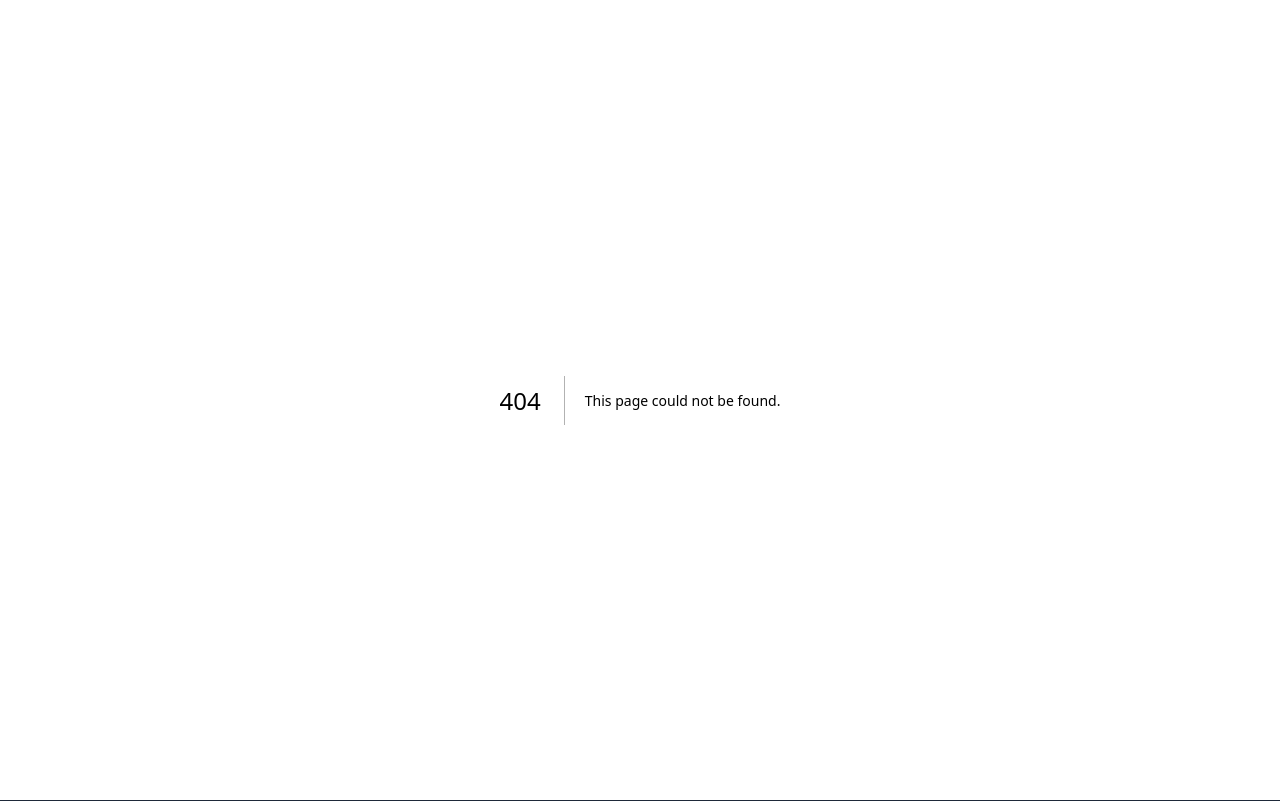
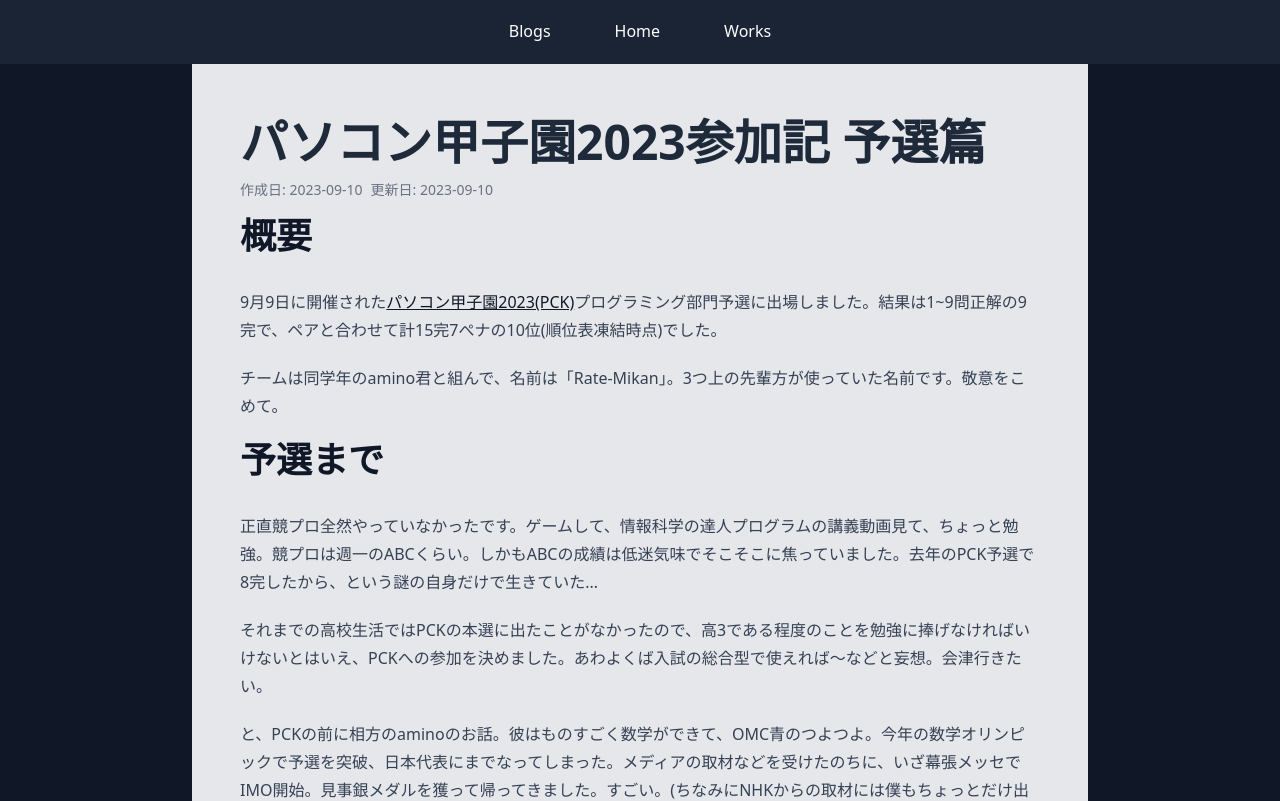
Before and after one commit to Luke256/Luke256.dev, a Next.js app: page /blogs/pck2023yo in a window 1280 px wide. Before the commit this address had no page. Shown: the top 801 px of the page. Built offline with nearby package versions, Linux system fonts and the light colour scheme.

Commit message:
all blogs

```diff
--- /dev/null
+++ b/app/blogs/pck2023yo/metadata.ts
@@ -0,0 +1,9 @@
+import type { BlogInfo } from "@/components/blogs/BlogPage";
+
+const bloginfo: BlogInfo = {
+    title: "パソコン甲子園2023参加記 予選篇",
+    createdAt: "2023-09-10",
+    updatedAt: "2023-09-10",
+}
+
+export default bloginfo;
--- a/blogs/PCK2023_yo/index.md
+++ b/app/blogs/pck2023yo/page.mdx
@@ -1,9 +1,18 @@
----
-slug: "/post/pck2023yo"
-title: "パソコン甲子園2023参加記 予選篇"
-date: "2023-09-10"
-update: "2023-09-10"
----
+import { Tweet } from 'react-tweet'
+import bloginfo from "./metadata"
+import BlogPage from "@/components/blogs/BlogPage"
+
+export const metadata = {
+  title: bloginfo.title + " | Luke256のブログ",
+}
+
+export default function MDXPage({ children }) {
+  return (
+    <BlogPage bloginfo={bloginfo}>
+      {children}
+    </BlogPage>
+  )
+}
 
 # 概要
 9月9日に開催された[パソコン甲子園2023(PCK)](https://pckoshien.u-aizu.ac.jp/)プログラミング部門予選に出場しました。結果は1~9問正解の9完で、ペアと合わせて計15完7ぺナの10位(順位表凍結時点)でした。
@@ -66,7 +75,7 @@ update: "2023-09-10"
 というわけでとりあえず図を書いてみる。そこで対角線を使えば良い感じに判定ができることに気づいたので、対角線の長さが等しく、直交する条件を書いて提出。祈る。他の問題を解いてから見るとWAで帰ってきた。悲しい。(00:10:08)
 
 コーナーケースを考えると、狐のような形だと漏れてしまうことがわかった。こんなの。
-![きつね](/posts/PCK2023_yo/image.png)
+![きつね](/assets/pck2023yo_1.png)
 
 というわけで角度の条件を2つくらい付け足して提出。祈ってAC。(00:40:50)
 
```
Also changed, not shown: public/assets/FlameSword.png (renamed from public/images/FlameSword.png), public/assets/pck2023yo_1.png (renamed from blogs/PCK2023_yo/image.png).
